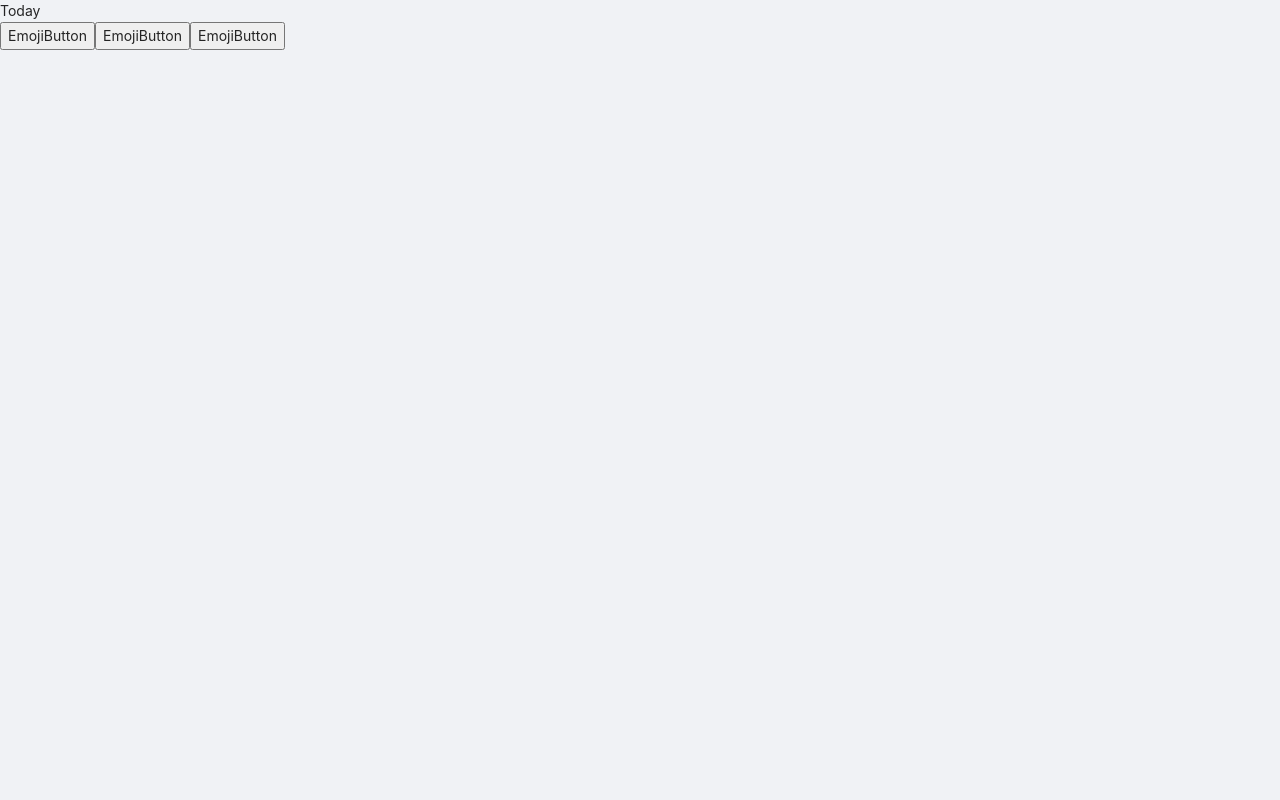
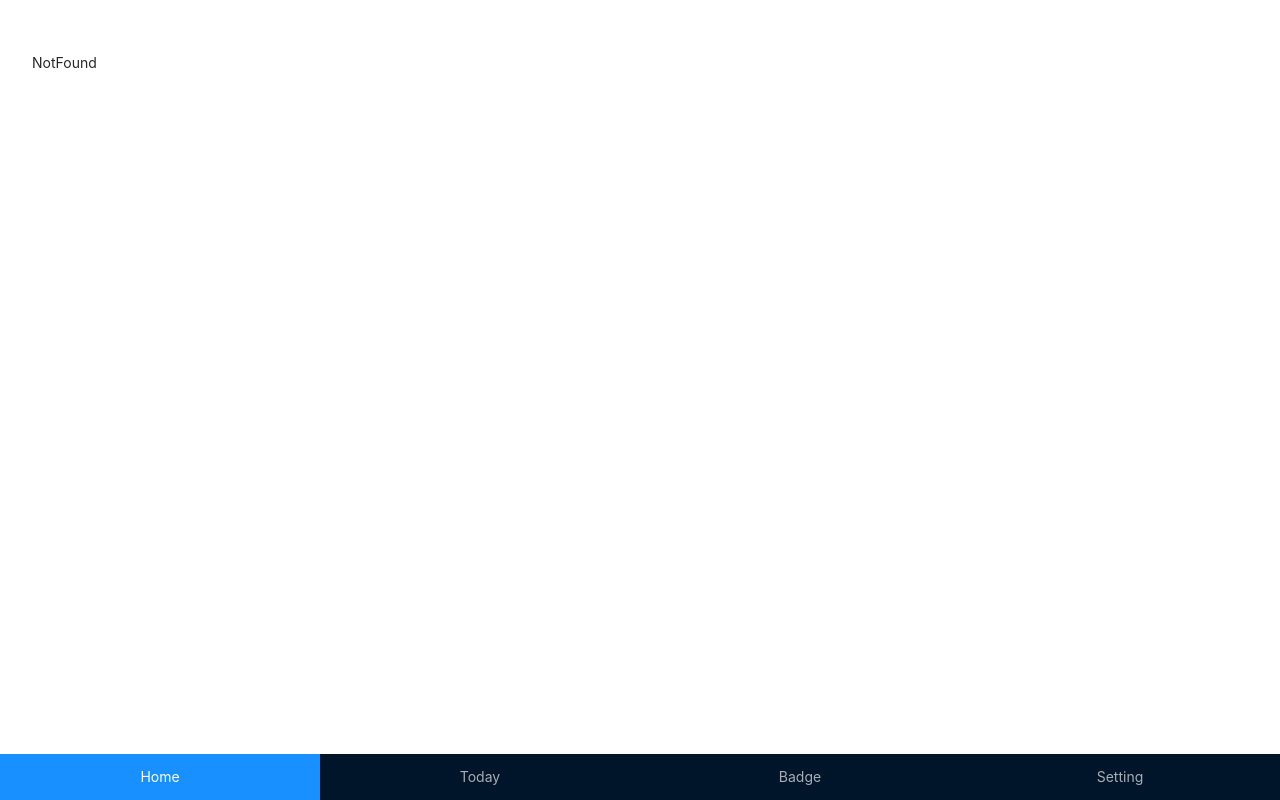
Before and after one commit to veggie-meal/veggie_web, a React (Create React App) app: page /today in a window 1280 px wide. Built offline with nearby package versions, Linux system fonts and the light colour scheme.

Commit message:
routing for Today page by dates

```diff
--- a/src/App.js
+++ b/src/App.js
@@ -20,9 +20,7 @@ function App() {
           <Route exact path="/">
             <Main />
           </Route>
-          <Route exact path="/today">
-            <Today />
-          </Route>
+          <Route path="/today/:dayId" component={Today} />
           <Route exact path="/badge">
             <Badge />
           </Route>
```
